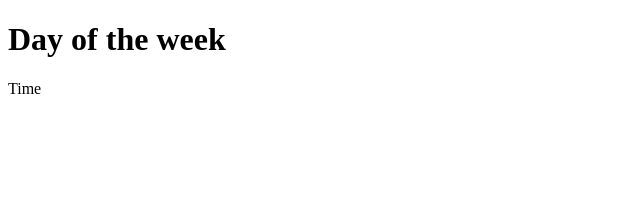
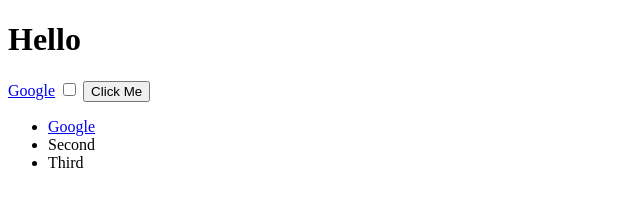
Before and after one commit to lromano0706/DOM, a plain HTML site: page index.html in a window 1280 px wide. Shown: the whole page, without its empty margins (0-640 px from the left). Drawn offline with Linux system fonts and the light colour scheme.

Commit message:
half way through lesson

```diff
--- a/index.html
+++ b/index.html
@@ -10,10 +10,19 @@
 
 </head>
 <body>
-    <h1>Day of the week</h1>
-    <p>Time</p>
+<h1 id="title">Hello</h1>
+<a href="https://www.google.com">Google</a>
+<input type="checkbox">
 
-    <script src="index.js"></script>
+<button class="btn" >Click Me</button>
+
+<ul id="list" >
+    <li class="item"><a href="https://www.google.com">Google</a></li>
+    <li class="item">Second</li>
+    <li class="item">Third</li>
+</ul>
+
+    <script src="index.js" charset="utf-8"></script>
 </body>
 
 </html>
--- a/styles.css
+++ b/styles.css
@@ -0,0 +1,9 @@
+.invisible {
+    visibility: hidden;
+}
+
+.huge {
+    font-size: 10rem;
+    color: red;
+    font-weight: 900;
+}
```
Also changed, not shown: 1 other file.
